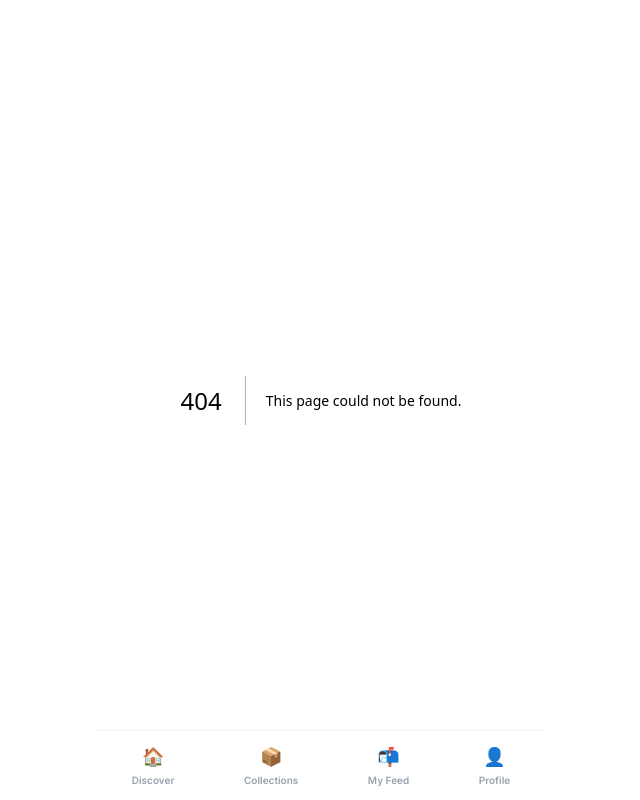
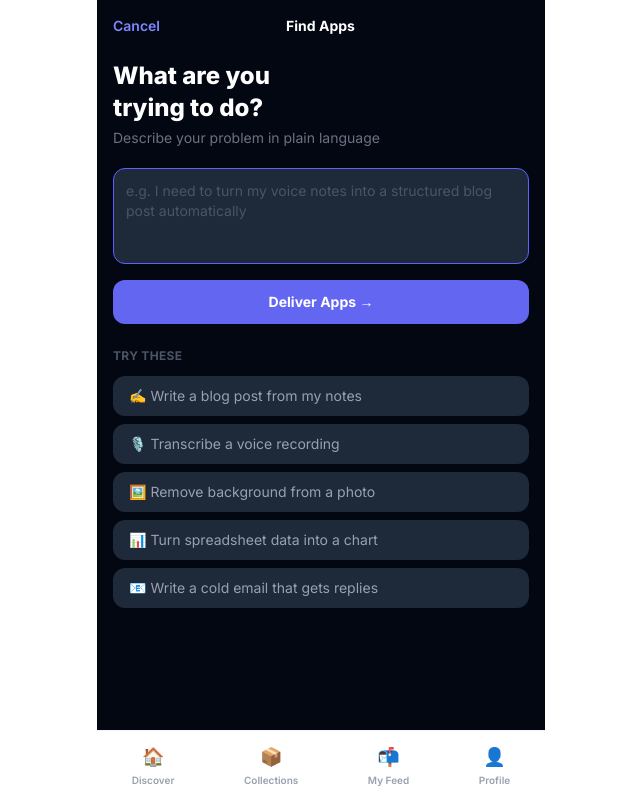
Before and after one commit to hyun9junn/AppDrop, a Next.js app: page /input in a window 1280 px wide. Before the commit this address had no page. Shown: the whole page, without its empty margins (319-959 px from the left). Built offline with nearby package versions, Linux system fonts and the light colour scheme.

Commit message:
feat: problem input screen and delivery results page

```diff
--- /dev/null
+++ b/app/input/page.tsx
@@ -0,0 +1,59 @@
+'use client'
+import { useState } from 'react'
+import { useRouter } from 'next/navigation'
+import Link from 'next/link'
+
+const examples = [
+  '✍️ Write a blog post from my notes',
+  '🎙️ Transcribe a voice recording',
+  '🖼️ Remove background from a photo',
+  '📊 Turn spreadsheet data into a chart',
+  '📧 Write a cold email that gets replies',
+]
+
+export default function InputPage() {
+  const [query, setQuery] = useState('')
+  const router = useRouter()
+
+  function submit(q: string) {
+    if (!q.trim()) return
+    router.push(`/results?q=${encodeURIComponent(q.trim())}`)
+  }
+
+  return (
+    <div className="min-h-screen bg-gray-950 flex flex-col p-4">
+      <div className="flex items-center justify-between mb-6">
+        <Link href="/" className="text-indigo-400 text-sm font-semibold">Cancel</Link>
+        <span className="text-white font-bold text-sm">Find Apps</span>
+        <div className="w-12" />
+      </div>
+      <h1 className="text-white font-extrabold text-2xl mb-1">What are you<br />trying to do?</h1>
+      <p className="text-gray-500 text-sm mb-5">Describe your problem in plain language</p>
+      <textarea
+        autoFocus
+        value={query}
+        onChange={e => setQuery(e.target.value)}
+        placeholder="e.g. I need to turn my voice notes into a structured blog post automatically"
+        className="bg-gray-800 border border-indigo-500 text-white rounded-xl p-3 text-sm resize-none h-24 mb-4 outline-none placeholder-gray-600"
+      />
+      <button
+        onClick={() => submit(query)}
+        className="w-full bg-brand text-white font-bold text-sm py-3 rounded-xl mb-6"
+      >
+        Deliver Apps →
+      </button>
+      <p className="text-gray-600 text-xs font-bold uppercase tracking-wide mb-3">Try these</p>
+      <div className="flex flex-col gap-2">
+        {examples.map(ex => (
+          <button
+            key={ex}
+            onClick={() => submit(ex)}
+            className="bg-gray-800 text-gray-400 rounded-xl px-4 py-2.5 text-sm text-left"
+          >
+            {ex}
+          </button>
+        ))}
+      </div>
+    </div>
+  )
+}
--- /dev/null
+++ b/app/results/page.tsx
@@ -0,0 +1,39 @@
+'use client'
+import { useSearchParams } from 'next/navigation'
+import { apps } from '@/lib/mock-data/apps'
+import { collections } from '@/lib/mock-data/collections'
+import TopBar from '@/components/layout/TopBar'
+import AppCard from '@/components/app/AppCard'
+
+export default function ResultsPage() {
+  const params = useSearchParams()
+  const query = params.get('q') ?? ''
+
+  const results = [...apps].sort((a, b) => b.boostCount - a.boostCount).slice(0, 3)
+  const suggestedCollection = collections[0]
+
+  return (
+    <div className="pb-20 bg-gray-50 min-h-screen">
+      <TopBar
+        backHref="/"
+        title={`Apps for: "${query.slice(0, 30)}${query.length > 30 ? '…' : ''}"`}
+      />
+      <div className="p-4 flex flex-col gap-3">
+        {query && (
+          <p className="text-xs text-gray-500 italic">"{query}"</p>
+        )}
+        {results.map(app => (
+          <AppCard key={app.id} app={app} />
+        ))}
+        <div className="border border-indigo-100 rounded-2xl p-3 bg-indigo-50 flex items-center gap-3">
+          <span className="text-2xl">{suggestedCollection.emoji}</span>
+          <div className="flex-1">
+            <p className="text-xs font-bold text-indigo-700">{suggestedCollection.title}</p>
+            <p className="text-[10px] text-indigo-400">{suggestedCollection.appIds.length} apps for this goal</p>
+          </div>
+          <span className="text-xs text-indigo-500 font-semibold">View →</span>
+        </div>
+      </div>
+    </div>
+  )
+}
```
Also changed, not shown: 1 other file (tests, documents, lock files or other folders).
